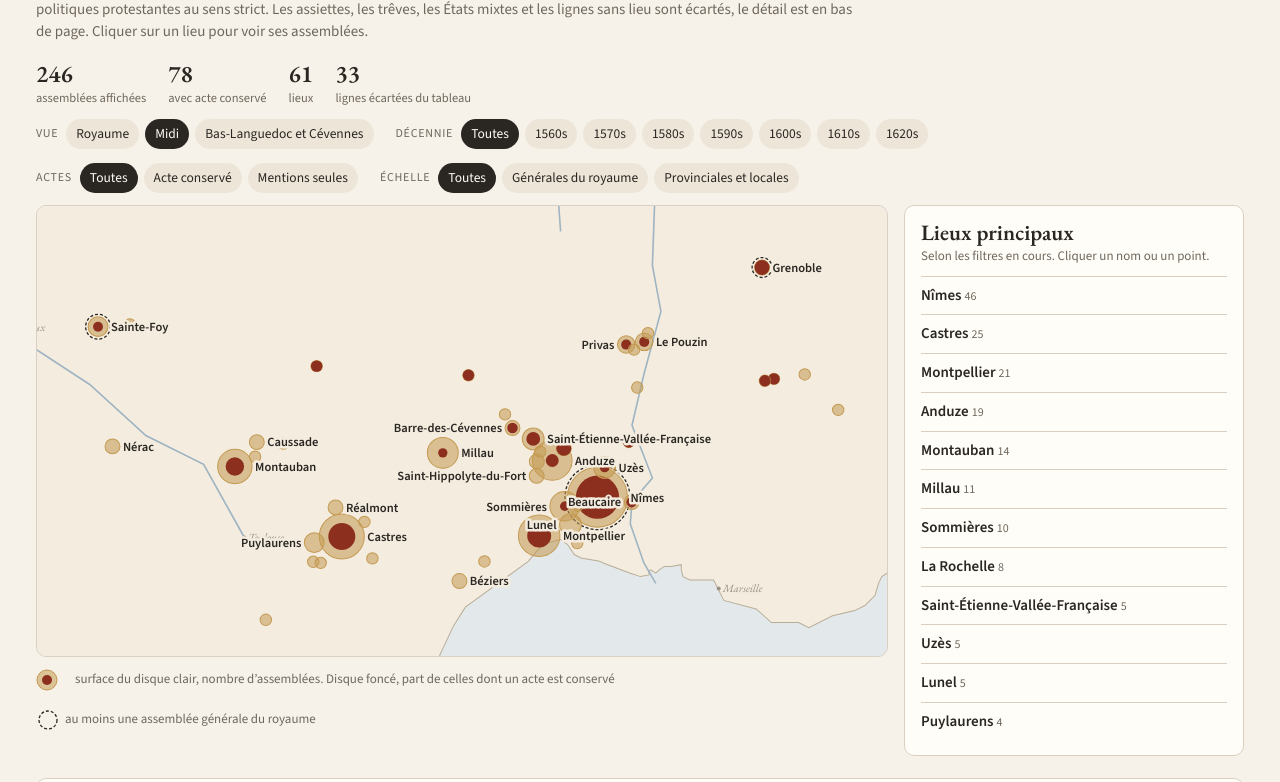
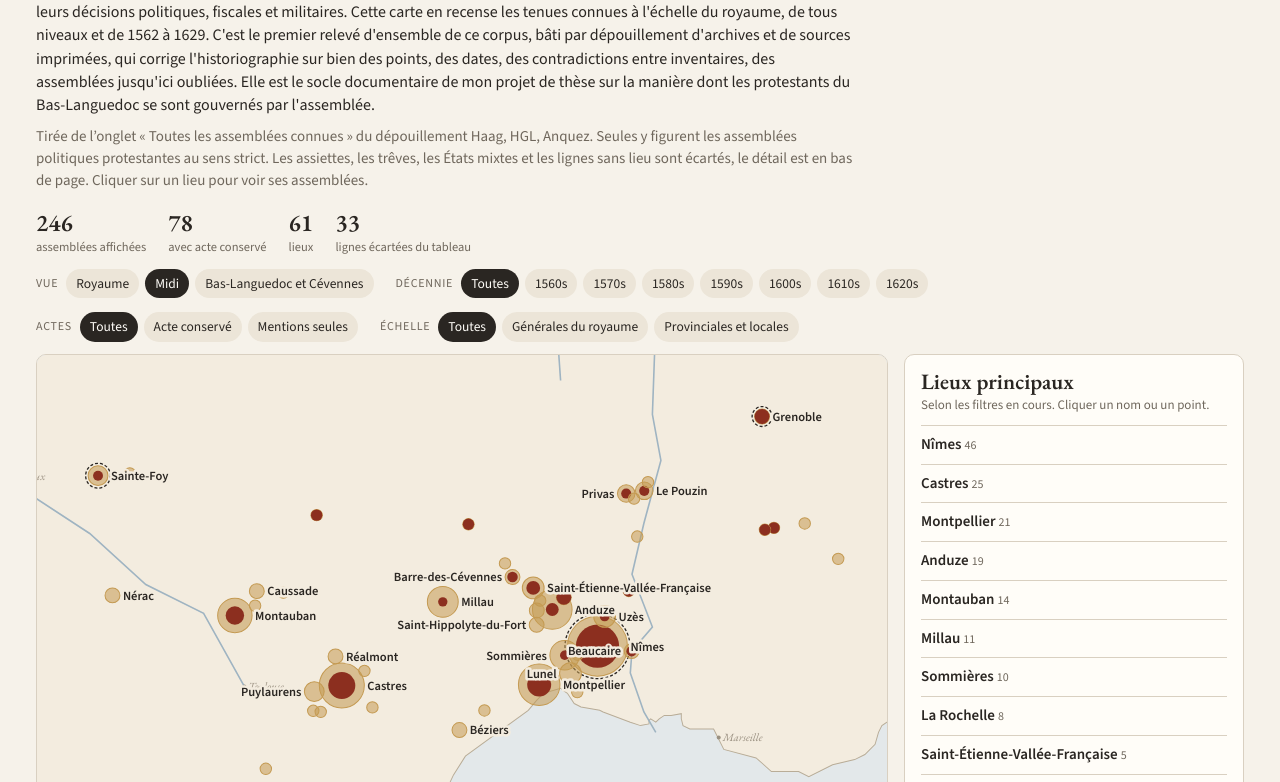
Before and after one commit to remypalatan/remypalatan.github.io, a plain HTML site: page carte.html in a window 1280 px wide. Shown: the part 80-862 px from the top of the page. Drawn offline with nearby package versions, Linux system fonts and the light colour scheme.

Commit message:
Add files via upload

```diff
--- a/carte.html
+++ b/carte.html
@@ -58,6 +58,7 @@ th{font-size:12px;color:var(--muted);font-weight:600}
 </style>
 <div class="wrap">
 <h1>Assemblées politiques réformées, 1562-1629</h1>
+<p style="color:var(--ink);font-size:16px;max-width:820px;margin:0 0 10px">Pendant les Guerres de religion, les protestants français, privés d'État, se sont gouvernés par des assemblées qui prenaient leurs décisions politiques, fiscales et militaires. Cette carte en recense les tenues connues à l'échelle du royaume, de tous niveaux et de 1562 à 1629. C'est le premier relevé d'ensemble de ce corpus, bâti par dépouillement d'archives et de sources imprimées, qui corrige l'historiographie sur bien des points, des dates, des contradictions entre inventaires, des assemblées jusqu'ici oubliées. Elle est le socle documentaire de mon projet de thèse sur la manière dont les protestants du Bas-Languedoc se sont gouvernés par l'assemblée.</p>
 <p class="sub">Tirée de l’onglet « Toutes les assemblées connues » du dépouillement Haag, HGL, Anquez. Seules y figurent les assemblées politiques protestantes au sens strict. Les assiettes, les trêves, les États mixtes et les lignes sans lieu sont écartés, le détail est en bas de page. Cliquer sur un lieu pour voir ses assemblées.</p>
 <div class="stats" id="stats"></div>
 <div class="bar">
```
